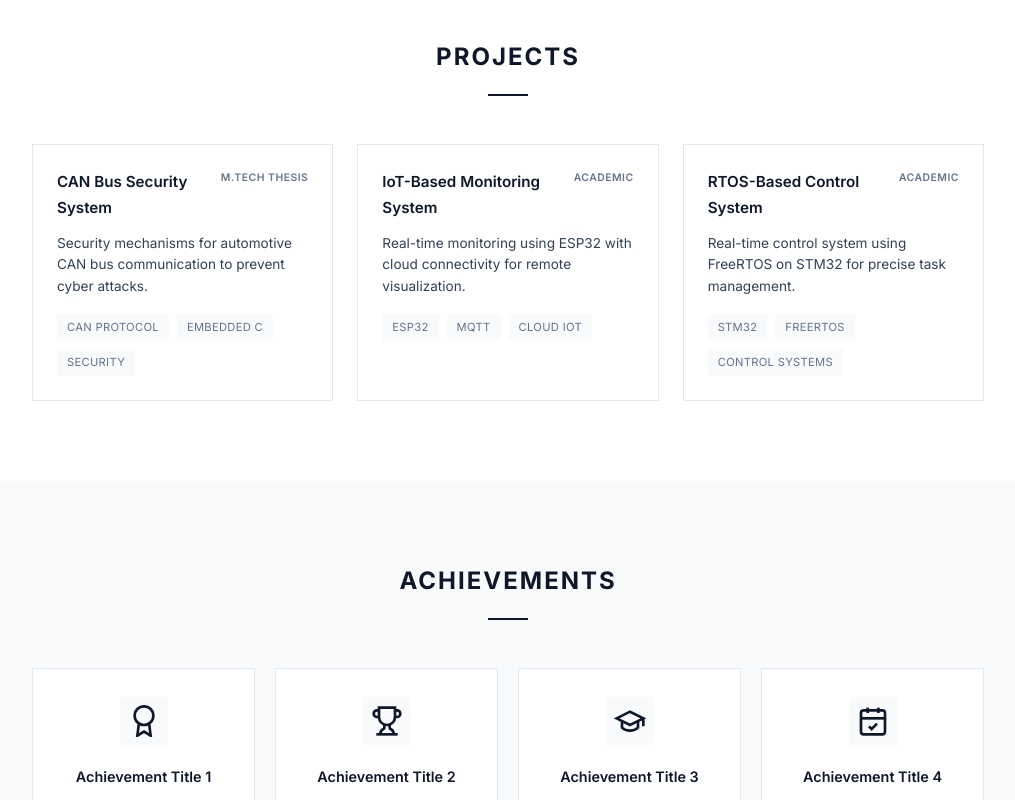
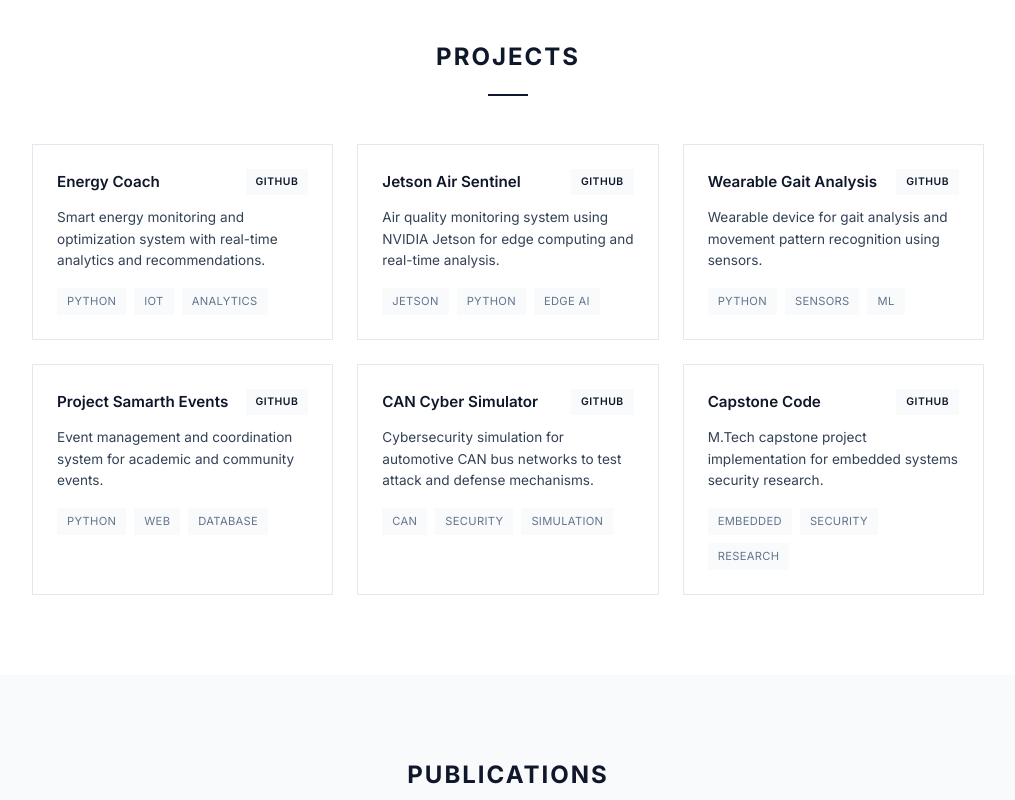
Before and after one commit to jonathansunil12345-lang/portfolio, a plain HTML site: page index.html in a window 1280 px wide. Shown: the part 2000-2800 px from the top of the page, without its empty margins (132-1147 px from the left). Drawn offline with Linux system fonts and the light colour scheme.

Commit message:
Added GitHub projects and publications section

```diff
--- a/index.html
+++ b/index.html
@@ -15,7 +15,7 @@
                 <li><a href="#experience">Experience</a></li>
                 <li><a href="#skills">Skills</a></li>
                 <li><a href="#projects">Projects</a></li>
-                <li><a href="#achievements">Achievements</a></li>
+                <li><a href="#publications">Publications</a></li>
                 <li><a href="#education">Education</a></li>
                 <li><a href="#contact">Contact</a></li>
             </ul>
@@ -145,83 +145,110 @@
         </div>
     </section>
 
-    <!-- Projects Section - Compact Grid -->
+    <!-- Projects Section -->
     <section id="projects" class="section">
         <div class="container">
             <h2 class="section-title">Projects</h2>
             <div class="projects-compact">
                 <div class="project-card-compact">
                     <div class="project-header-compact">
-                        <h3>CAN Bus Security System</h3>
-                        <span class="project-type">M.Tech Thesis</span>
+                        <h3>Energy Coach</h3>
+                        <a href="https://github.com/jonathansunil12345-lang/energy-coach" target="_blank" class="project-type">GitHub</a>
                     </div>
-                    <p>Security mechanisms for automotive CAN bus communication to prevent cyber attacks.</p>
+                    <p>Smart energy monitoring and optimization system with real-time analytics and recommendations.</p>
                     <div class="project-tech">
-                        <span>CAN Protocol</span>
-                        <span>Embedded C</span>
-                        <span>Security</span>
+                        <span>Python</span>
+                        <span>IoT</span>
+                        <span>Analytics</span>
                     </div>
                 </div>
                 <div class="project-card-compact">
                     <div class="project-header-compact">
-                        <h3>IoT-Based Monitoring System</h3>
-                        <span class="project-type">Academic</span>
+                        <h3>Jetson Air Sentinel</h3>
+                        <a href="https://github.com/jonathansunil12345-lang/jetson-air-sentinal" target="_blank" class="project-type">GitHub</a>
                     </div>
-                    <p>Real-time monitoring using ESP32 with cloud connectivity for remote visualization.</p>
+                    <p>Air quality monitoring system using NVIDIA Jetson for edge computing and real-time analysis.</p>
                     <div class="project-tech">
-                        <span>ESP32</span>
-                        <span>MQTT</span>
-                        <span>Cloud IoT</span>
+                        <span>Jetson</span>
+                        <span>Python</span>
+                        <span>Edge AI</span>
                     </div>
                 </div>
                 <div class="project-card-compact">
                     <div class="project-header-compact">
-                        <h3>RTOS-Based Control System</h3>
-                        <span class="project-type">Academic</span>
+                        <h3>Wearable Gait Analysis</h3>
+                        <a href="https://github.com/jonathansunil12345-lang/wearable-gait" target="_blank" class="project-type">GitHub</a>
                     </div>
-                    <p>Real-time control system using FreeRTOS on STM32 for precise task management.</p>
+                    <p>Wearable device for gait analysis and movement pattern recognition using sensors.</p>
                     <div class="project-tech">
-                        <span>STM32</span>
-                        <span>FreeRTOS</span>
-                        <span>Control Systems</span>
+                        <span>Python</span>
+                        <span>Sensors</span>
+                        <span>ML</span>
+                    </div>
+                </div>
+                <div class="project-card-compact">
+                    <div class="project-header-compact">
+                        <h3>Project Samarth Events</h3>
+                        <a href="https://github.com/jonathansunil12345-lang/project-samarth-events" target="_blank" class="project-type">GitHub</a>
+                    </div>
+                    <p>Event management and coordination system for academic and community events.</p>
+                    <div class="project-tech">
+                        <span>Python</span>
+                        <span>Web</span>
+                        <span>Database</span>
+                    </div>
+                </div>
+                <div class="project-card-compact">
+                    <div class="project-header-compact">
+                        <h3>CAN Cyber Simulator</h3>
+                        <a href="https://github.com/jonathansunil12345-lang/can_cyber_sim" target="_blank" class="project-type">GitHub</a>
+                    </div>
+                    <p>Cybersecurity simulation for automotive CAN bus networks to test attack and defense mechanisms.</p>
+                    <div class="project-tech">
+                        <span>CAN</span>
+                        <span>Security</span>
+                        <span>Simulation</span>
+                    </div>
+                </div>
+                <div class="project-card-compact">
+                    <div class="project-header-compact">
+                        <h3>Capstone Code</h3>
+                        <a href="https://github.com/jonathansunil12345-lang/capstone_code" target="_blank" class="project-type">GitHub</a>
+                    </div>
+                    <p>M.Tech capstone project implementation for embedded systems security research.</p>
+                    <div class="project-tech">
+                        <span>Embedded</span>
+                        <span>Security</span>
+                        <span>Research</span>
                     </div>
                 </div>
             </div>
         </div>
     </section>
 
-    <!-- Achievements Section - NEW -->
-    <section id="achievements" class="section section-alt">
+    <!-- Publications Section -->
+    <section id="publications" class="section section-alt">
         <div class="container">
-            <h2 class="section-title">Achievements</h2>
-            <div class="achievements-grid">
-                <div class="achievement-card">
-                    <div class="achievement-icon">
-                        <svg xmlns="http://www.w3.org/2000/svg" width="32" height="32" viewBox="0 0 24 24" fill="none" stroke="currentColor" stroke-width="2"><circle cx="12" cy="8" r="7"></circle><polyline points="8.21 13.89 7 23 12 20 17 23 15.79 13.88"></polyline></svg>
-                    </div>
-                    <h3>Achievement Title 1</h3>
-                    <p>Description of your achievement, award, or recognition.</p>
+            <h2 class="section-title">Publications</h2>
+            <div class="publications-list">
+                <div class="publication-card">
+                    <div class="pub-status published">Published</div>
+                    <h3>IoT Wearable Device to Detect and Monitor Mental Health and Stress</h3>
+                    <p class="pub-venue">
+                        <strong>4th IEEE International Conference on Sensors and Related Networks (SENNET 2025)</strong><br>
+                        VIT University, Vellore | July 24-27, 2025
+                    </p>
+                    <p class="pub-description">Research on IoT-based wearable technology for real-time mental health monitoring and stress detection using physiological sensors.</p>
+                    <a href="https://vit.ac.in/SENNET-2025/" target="_blank" class="pub-link">View Conference</a>
                 </div>
-                <div class="achievement-card">
-                    <div class="achievement-icon">
-                        <svg xmlns="http://www.w3.org/2000/svg" width="32" height="32" viewBox="0 0 24 24" fill="none" stroke="currentColor" stroke-width="2"><path d="M6 9H4.5a2.5 2.5 0 0 1 0-5H6"></path><path d="M18 9h1.5a2.5 2.5 0 0 0 0-5H18"></path><path d="M4 22h16"></path><path d="M10 14.66V17c0 .55-.47.98-.97 1.21C7.85 18.75 7 20.24 7 22"></path><path d="M14 14.66V17c0 .55.47.98.97 1.21C16.15 18.75 17 20.24 17 22"></path><path d="M18 2H6v7a6 6 0 0 0 12 0V2Z"></path></svg>
-                    </div>
-                    <h3>Achievement Title 2</h3>
-                    <p>Description of your achievement, competition win, or certification.</p>
-                </div>
-                <div class="achievement-card">
-                    <div class="achievement-icon">
-                        <svg xmlns="http://www.w3.org/2000/svg" width="32" height="32" viewBox="0 0 24 24" fill="none" stroke="currentColor" stroke-width="2"><path d="M22 10v6M2 10l10-5 10 5-10 5z"></path><path d="M6 12v5c3 3 9 3 12 0v-5"></path></svg>
-                    </div>
-                    <h3>Achievement Title 3</h3>
-                    <p>Description of your academic achievement or scholarship.</p>
-                </div>
-                <div class="achievement-card">
-                    <div class="achievement-icon">
-                        <svg xmlns="http://www.w3.org/2000/svg" width="32" height="32" viewBox="0 0 24 24" fill="none" stroke="currentColor" stroke-width="2"><rect x="3" y="4" width="18" height="18" rx="2" ry="2"></rect><line x1="16" y1="2" x2="16" y2="6"></line><line x1="8" y1="2" x2="8" y2="6"></line><line x1="3" y1="10" x2="21" y2="10"></line><path d="m9 16 2 2 4-4"></path></svg>
-                    </div>
-                    <h3>Achievement Title 4</h3>
-                    <p>Description of your publication, paper, or conference presentation.</p>
+                <div class="publication-card">
+                    <div class="pub-status accepted">Accepted</div>
+                    <h3>IoT Wearable Technology for Assessing and Observing Mental Health and Stress Levels</h3>
+                    <p class="pub-venue">
+                        <strong>2nd International Conference on Electronic Circuits and Signaling Technologies (ICECST 2025)</strong><br>
+                        Lincoln University College, Malaysia | October 23-25, 2025
+                    </p>
+                    <p class="pub-description">Extended research on wearable IoT systems for continuous assessment and observation of mental health parameters and stress indicators.</p>
                 </div>
             </div>
         </div>
--- a/styles.css
+++ b/styles.css
@@ -455,47 +455,96 @@ body {
     letter-spacing: 0.3px;
 }
 
-/* Achievements Section */
-.achievements-grid {
-    display: grid;
-    grid-template-columns: repeat(4, 1fr);
-    gap: 20px;
+/* Publications Section */
+.publications-list {
+    display: flex;
+    flex-direction: column;
+    gap: 24px;
 }
 
-.achievement-card {
+.publication-card {
     background: var(--bg-white);
-    padding: 28px 20px;
+    padding: 28px 32px;
     border: 1px solid var(--border-color);
-    text-align: center;
+    border-left: 3px solid var(--primary-color);
+    position: relative;
+}
+
+.publication-card:hover {
+    border-color: var(--primary-color);
+}
+
+.pub-status {
+    position: absolute;
+    top: 20px;
+    right: 24px;
+    font-size: 0.7rem;
+    font-weight: 600;
+    text-transform: uppercase;
+    letter-spacing: 0.5px;
+    padding: 4px 12px;
+}
+
+.pub-status.published {
+    background: #dcfce7;
+    color: #166534;
+}
+
+.pub-status.accepted {
+    background: #fef3c7;
+    color: #92400e;
+}
+
+.publication-card h3 {
+    font-size: 1.05rem;
+    color: var(--primary-color);
+    margin-bottom: 12px;
+    font-weight: 600;
+    padding-right: 80px;
+    line-height: 1.5;
+}
+
+.pub-venue {
+    font-size: 0.85rem;
+    color: var(--text-secondary);
+    margin-bottom: 12px;
+    line-height: 1.6;
+}
+
+.pub-description {
+    font-size: 0.85rem;
+    color: var(--text-light);
+    margin-bottom: 16px;
+    line-height: 1.6;
+}
+
+.pub-link {
+    display: inline-block;
+    font-size: 0.8rem;
+    font-weight: 600;
+    color: var(--primary-color);
+    text-decoration: none;
+    text-transform: uppercase;
+    letter-spacing: 0.5px;
     transition: var(--transition);
 }
 
-.achievement-card:hover {
-    border-color: var(--primary-color);
+.pub-link:hover {
+    color: var(--accent-highlight);
 }
 
-.achievement-icon {
-    width: 48px;
-    height: 48px;
+/* Project type as link */
+a.project-type {
+    text-decoration: none;
+    color: var(--primary-color);
     background: var(--bg-light);
-    display: flex;
-    align-items: center;
-    justify-content: center;
-    margin: 0 auto 20px;
-    color: var(--primary-color);
+    padding: 4px 10px;
+    transition: var(--transition);
 }
 
-.achievement-card h3 {
-    font-size: 0.9rem;
-    color: var(--primary-color);
-    margin-bottom: 10px;
-    font-weight: 600;
-}
-
-.achievement-card p {
-    font-size: 0.8rem;
-    color: var(--text-secondary);
-    line-height: 1.6;
+a.project-type:hover {
+    background: var(--primary-color);
+    color: var(--bg-white);
 }
 
 /* Education Section */
```
